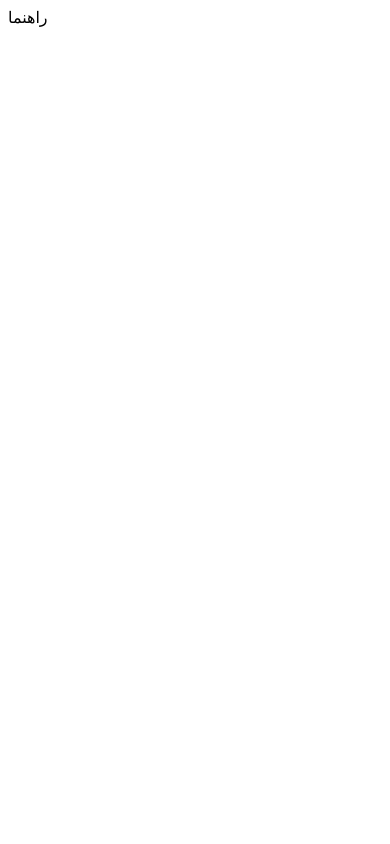
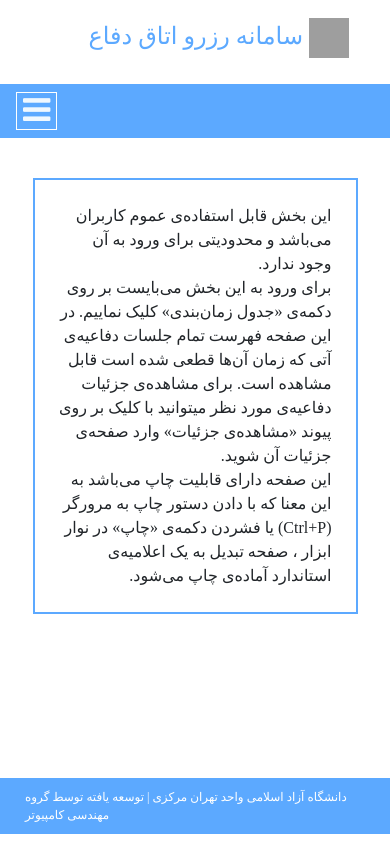
Before and after one commit to ashkantaravati/TDRRS, a Django app: page /guide in a window 390 px wide. Before the commit the page is almost empty. Run offline with Django 3.2, Linux system fonts and the light colour scheme; some libraries are stand-ins or nearby versions; some web fonts are replaced; grey boxes are pictures that could not be loaded.

Commit message:
defense guid

```diff
--- a/public/templates/public/guide.html
+++ b/public/templates/public/guide.html
@@ -1,12 +1,114 @@
+{% load staticfiles %}
 <!DOCTYPE html>
-<html lang="en">
+<html>
+
 <head>
-    <meta charset="UTF-8">
-    <meta name="viewport" content="width=device-width, initial-scale=1.0">
-    <meta http-equiv="X-UA-Compatible" content="ie=edge">
-    <title>Document</title>
+    <meta http-equiv="Content-Type" content="text/html; charset=UTF-8" />
+    <meta http-equiv="X-UA-Compatible" content="IE=edge" />
+    <meta name="viewport" content="width=device-width,initial-scale=1,minimum-scale=1,maximum-scale=7">
+
+    <meta name="language" content="en-EN" />
+    <meta name="author" content="Ashkan Taravati" />
+    <title>{% block title %} {% endblock%}</title>
+
+    <link rel="stylesheet" type="text/css" href="{% static 'common/styles/main.css' %}">
+    <link rel="stylesheet" href="https://maxcdn.bootstrapcdn.com/font-awesome/4.7.0/css/font-awesome.min.css">
+    <link href="https://cdn.rawgit.com/rastikerdar/vazir-font/v18.0.1/dist/font-face.css" rel="stylesheet" type="text/css" />
+    <!--bootstrap-->
+    <link rel="stylesheet" href="https://stackpath.bootstrapcdn.com/bootstrap/4.1.2/css/bootstrap.min.css" integrity="sha384-Smlep5jCw/wG7hdkwQ/Z5nLIefveQRIY9nfy6xoR1uRYBtpZgI6339F5dgvm/e9B"
+        crossorigin="anonymous">
+    <script src="https://code.jquery.com/jquery-3.3.1.slim.min.js"></script>
+    <script src="https://cdnjs.cloudflare.com/ajax/libs/popper.js/1.14.3/umd/popper.min.js"></script>
+    <script src="https://stackpath.bootstrapcdn.com/bootstrap/4.1.2/js/bootstrap.min.js"></script>
+    <!-- <script src="//code.jquery.com/jquery-1.11.1.min.js"></script>  -->
+
+    <script src="{% static 'common/js/main.js' %}"></script>
+    {% block stylesheet %}{% endblock %}
+    <link rel="icon" href="{% static 'common/img/Azad_University_logo.png' %}" type="image/x-icon" />
 </head>
+
 <body>
-    راهنما
+
+    <header>
+        <div class="row mrl-0">
+            <div class="col-md-12">
+
+                <h4>
+                    <a class="nav-link">
+                        سامانه رزرو اتاق دفاع
+                        <img src="{% static 'common/img/Azad_University_logo.png' %}" style="height: 40px; width: 40px;">
+                    </a>
+                </h4>
+            </div>
+        </div>
+    </header>
+    <!-- HEADER END-->
+    <nav class="navbar navbar-expand-lg navbar-light" style="background-color:#5ca9ff !important;">
+
+        <button class="navbar-toggle rtlDirection text-right d-xl-none d-lg-none" data-toggle="collapse" data-target=".navHeaderCollapse">
+            <i class="fa fa-bars fa-2x" style="color: aliceblue;"></i>
+            <span class="icon-bar"> </span>
+            <span class="icon-bar"> </span>
+            <span class="icon-bar"> </span>
+            <span class="icon-bar"> </span>
+        </button>
+        <div class="collapse navbar-collapse rightToleft navHeaderCollapse" id="navbarSupportedContent" style="direction: rtl !important; ">
+            <ul class="nav navbar-nav navbar-right text-right">
+                <li class="nav-item ">
+                </li>
+                <li class="nav-item ">
+                    <a class="nav-link" href="{% url 'defense_schedule' %}">
+                        <i class="fa fa-undo"></i> بازگشت
+                    </a>
+                </li>
+            </ul>
+        </div>
+    </nav>
+    <!-- LOGO HEADER END-->
+
+    <div class="content-wrapper text-right rtlDirection ">
+        <div class="container col-10 blue-border p-4">
+            این بخش قابل استفاده‌ی عموم کاربران می‌باشد و محدودیتی برای ورود به آن وجود ندارد.
+            <br/>
+            برای ورود به این بخش می‌بایست بر روی دکمه‌ی
+            «جدول زمان‌بندی» کلیک نماییم.
+            در این صفحه‌ فهرست
+            تمام جلسات دفاعیه‌ی آتی که زمان آن‌ها قطعی شده است قابل مشاهده است. برای مشاهده‌ی جزئیات دفاعیه‌ی مورد نظر میتوانید
+            با کلیک بر روی پیوند «مشاهده‌ی جزئیات» وارد صفحه‌ی جزئیات آن شوید.
+            <br/>
+            این صفحه دارای قابلیت چاپ می‌باشد به این معنا
+            که با دادن دستور چاپ به مرورگر (Ctrl+P) یا فشردن دکمه‌ی «چاپ» در نوار ابزار ، صفحه‌ تبدیل به یک اعلامیه‌ی
+            استاندارد آماده‌ی چاپ می‌شود.
+        </div>
+
+
+
+        </div>
+    </div>
+
+    <!-- CONTENT-WRAPPER SECTION END-->
+    <footer>
+        <div>
+            <div class="row mrl-0">
+                <div class="col-md-12">
+                    دانشگاه آزاد اسلامی واحد تهران مرکزی | توسعه یافته توسط گروه مهندسی کامپیوتر
+                </div>
+
+            </div>
+        </div>
+    </footer>
+
+
+    <!-- FOOTER SECTION END-->
+    <!-- JAVASCRIPT AT THE BOTTOM TO REDUCE THE LOADING TIME  -->
+    <!-- CORE JQUERY SCRIPTS -->
+    {% comment %}
+    <script src="assets/js/jquery-1.11.1.js"></script> {% endcomment %}
+    <!-- BOOTSTRAP SCRIPTS  -->
+    {% comment %}
+    <script src="assets/js/bootstrap.js"></script> {% endcomment %}
+    <script src="https://cdnjs.cloudflare.com/ajax/libs/jquery/3.3.1/jquery.js"></script>
+    {% block javascript %}{% endblock %}
 </body>
+
 </html>
--- a/public/templates/public/public_layout.html
+++ b/public/templates/public/public_layout.html
@@ -68,7 +68,7 @@
                  ورود پرسنل </a>
             </li>
             <li class="nav-item">
-              <a class="nav-link" href="">
+              <a class="nav-link" href="guide.html">
                 <i class="fa fa-question"></i> راهنما </a>
             </li>
           </ul>
```
